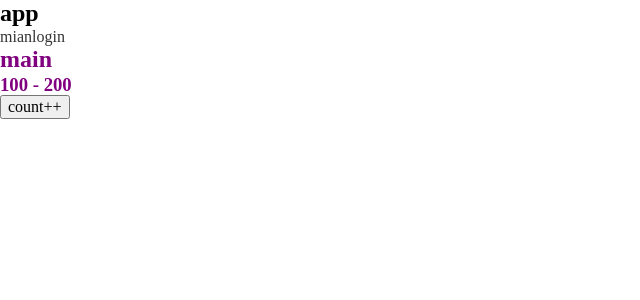
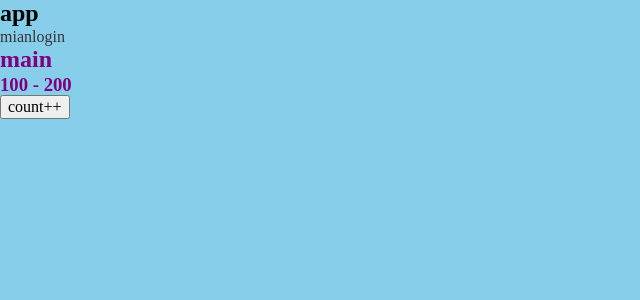
Before and after one commit to dylan2187/dylan-cms-ts, a Vue app: page /#/main in a window 1280 px wide. Shown: the top 300 px of the page, without its empty margins (0-640 px from the left). Built offline with nearby package versions, Linux system fonts and the light colour scheme; no server answers.

Commit message:
App宽高铺满

```diff
--- a/src/App.vue
+++ b/src/App.vue
@@ -1,11 +1,17 @@
 <template>
   <div class="app">
     <h2>app</h2>
+    <router-link to="/main">mian</router-link>
+    <router-link to="/login">login</router-link>
+    <router-view></router-view>
   </div>
-  <router-link to="/main">mian</router-link>
-  <router-link to="/login">login</router-link>
-  <router-view></router-view>
 </template>
 <script setup lang="ts"></script>
 
-<style scoped></style>
+<style scoped>
+.app {
+  height: 100vh;
+  width: 100vw;
+  background-color: skyblue;
+}
+</style>
```
